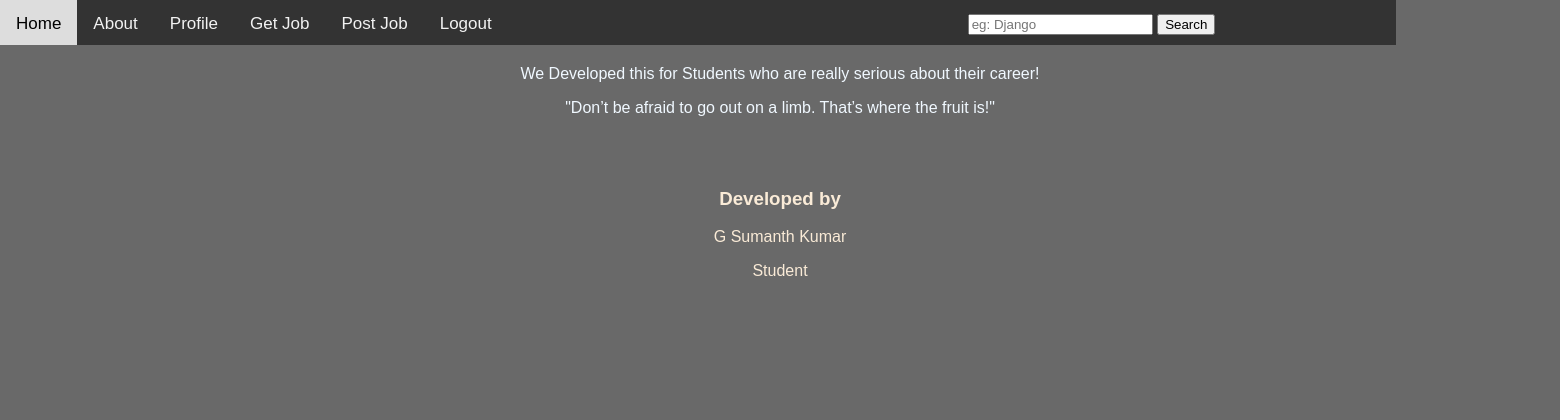
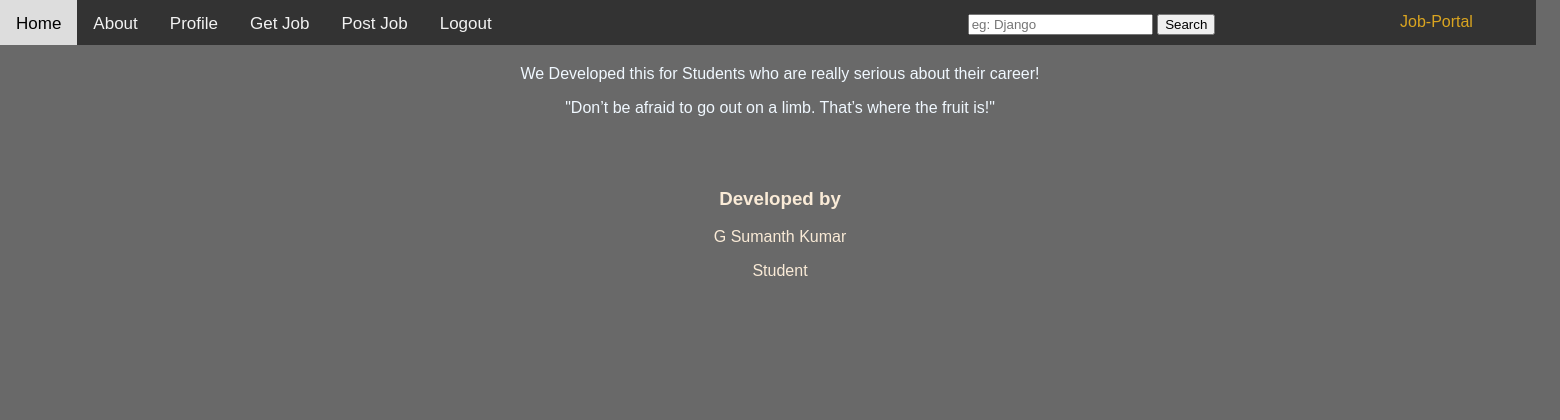
Before and after one commit to gsumanthkumar/job-portal, a Django app: page /about in a window 1560 px wide. Shown: the top 420 px of the page. Run offline with Django 3.2, Linux system fonts and the light colour scheme; a user stored in the database is signed in; some libraries are stand-ins or nearby versions.

Commit message:
Update navbar.css

```diff
--- a/static/css/navbar.css
+++ b/static/css/navbar.css
@@ -7,7 +7,7 @@ body {
     overflow: hidden;
     background-color: #333;
     height: 45px;
-    width: 1396px;
+    width: 1536px;
   }
 
   .topnav a {
```
